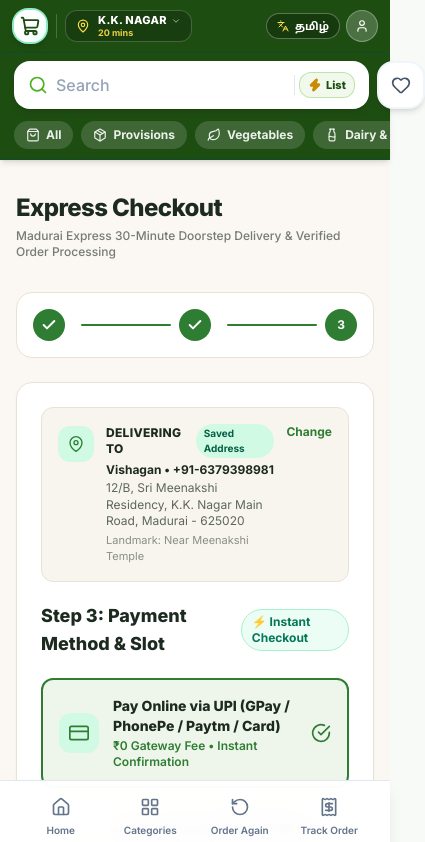
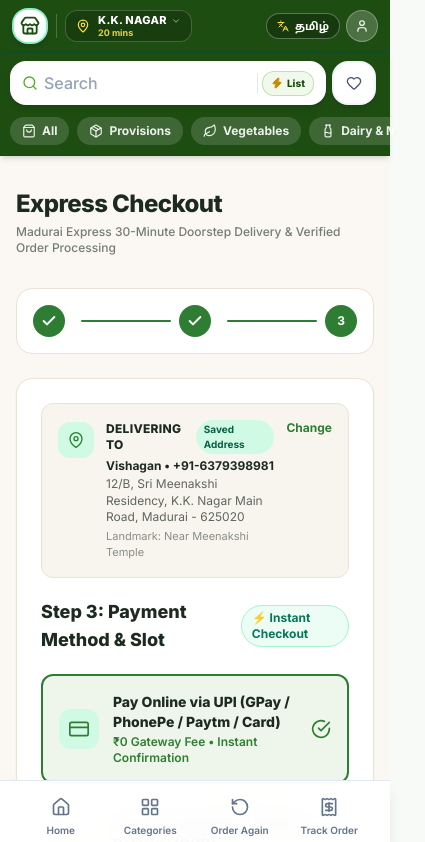
Before and after one commit to vishagan12/grocery, a Next.js app: page /checkout in a window 390 px wide. Shown: the top 842 px of the page, 425 px wide, since content can reach past the window. Built offline with nearby package versions, Linux system fonts and the light colour scheme.

Commit message:
fix: constrain wishlist button within screen edge and change logo to supermarket storefront

```diff
--- a/src/components/Header.tsx
+++ b/src/components/Header.tsx
@@ -10,6 +10,7 @@
   User,
   ChevronDown,
   Languages,
+  Store,
   ShoppingCart,
   ShoppingBag,
   Package,
@@ -83,7 +84,7 @@
           <div className="flex items-center justify-between gap-2.5">
             {/* Left: SA Logo Badge + Clean Aligned Location Pill */}
             <div className="flex items-center gap-2 sm:gap-3 min-w-0">
-              {/* Home Logo Button - Sleek Grocery Shopping Cart Icon Badge */}
+              {/* Home Logo Button - Supermarket Store Icon Badge */}
               <button
                 type="button"
                 onClick={() => {
@@ -92,11 +93,11 @@
                   window.scrollTo({ top: 0, behavior: 'smooth' });
                 }}
                 className="w-9 h-9 sm:w-10 sm:h-10 rounded-2xl bg-white text-[#1E4D12] flex items-center justify-center shadow-md border-2 border-emerald-300/80 hover:scale-105 active:scale-95 transition-all shrink-0 focus:outline-none group relative overflow-hidden"
-                title={lang === 'ta' ? 'ஸ்ரீ அம்மன் மளிகை முகப்பு' : 'Sri Amman Supermarket'}
+                title={lang === 'ta' ? 'ஸ்ரீ அம்மன் சூப்பர்மார்க்கெட் முகப்பு' : 'Sri Amman Supermarket'}
                 aria-label="Sri Amman Supermarket Home"
               >
                 <div className="absolute inset-0 bg-gradient-to-br from-white via-white to-emerald-50 opacity-90" />
-                <ShoppingCart className="w-5 h-5 text-[#1E4D12] group-hover:text-[#4CB01E] relative z-10 transition-colors drop-shadow-2xs stroke-[2.2]" />
+                <Store className="w-5 h-5 text-[#1E4D12] group-hover:text-[#4CB01E] relative z-10 transition-colors drop-shadow-2xs stroke-[2.2]" />
               </button>
 
               {/* Subtle vertical divider */}
@@ -166,20 +167,20 @@
             : 'bg-[#1E4D12] border-b border-emerald-900/60 shadow-md'
         }`}
       >
-        <div className="max-w-7xl mx-auto px-3.5 sm:px-6 pt-2 pb-1.5">
+        <div className="max-w-7xl mx-auto px-2.5 sm:px-6 pt-2 pb-1.5">
           {/* Row 2: Search Bar + Wishlist Heart Button Layout */}
-          <div ref={searchRef} className="relative z-30 mb-2">
-            <div className="flex items-center gap-2 sm:gap-2.5">
+          <div ref={searchRef} className="relative z-30 mb-2 w-full">
+            <div className="flex items-center gap-1.5 sm:gap-2.5 w-full">
               {/* Floating Pill Search Bar */}
               <div
-                className={`flex-1 flex items-center bg-white rounded-2xl shadow-md h-12 px-3 sm:px-4 border-2 transition-all ${
+                className={`flex-1 min-w-0 flex items-center bg-white rounded-2xl shadow-md h-11 sm:h-12 px-2.5 sm:px-4 border-2 transition-all ${
                   searchFocused
                     ? 'border-yellow-400 ring-2 ring-yellow-400/30'
                     : 'border-transparent'
                 }`}
               >
                 {/* Green Magnifying Glass Icon */}
-                <Search className="w-5 h-5 text-[#4CB01E] shrink-0 mr-2 sm:mr-2.5" />
+                <Search className="w-4 h-4 sm:w-5 sm:h-5 text-[#4CB01E] shrink-0 mr-1.5 sm:mr-2.5" />
 
                 {/* Input with simple clean placeholder */}
                 <input
@@ -194,14 +195,14 @@
                       dispatch({ type: 'SET_PAGE', page: 'products' });
                     }
                   }}
-                  className="flex-1 bg-transparent text-sm sm:text-base outline-none text-slate-900 placeholder-slate-400 font-medium min-w-0"
+                  className="flex-1 bg-transparent text-xs sm:text-base outline-none text-slate-900 placeholder-slate-400 font-medium min-w-0"
                 />
 
                 {state.searchQuery && (
                   <button
                     type="button"
                     onClick={() => dispatch({ type: 'SET_SEARCH', query: '' })}
-                    className="p-1 text-slate-400 hover:text-slate-600 mr-1.5"
+                    className="p-1 text-slate-400 hover:text-slate-600 mr-1"
                     aria-label="Clear search"
                   >
                     <X className="w-4 h-4" />
@@ -213,35 +214,35 @@
                 <button
                   type="button"
                   onClick={() => dispatch({ type: 'SET_PAGE', page: 'monthly-list' })}
-                  className="flex items-center gap-1 sm:gap-1.5 bg-[#F1F9EC] hover:bg-[#E2F3D9] text-[#1E4D12] px-2 sm:px-2.5 py-1 sm:py-1.5 rounded-xl text-[11px] sm:text-xs font-black transition-all shrink-0 border border-[#4CB01E]/30"
+                  className="flex items-center gap-1 sm:gap-1.5 bg-[#F1F9EC] hover:bg-[#E2F3D9] text-[#1E4D12] px-2 sm:px-2.5 py-1 sm:py-1.5 rounded-xl text-[10px] sm:text-xs font-black transition-all shrink-0 border border-[#4CB01E]/30"
                 >
-                  <Zap className="w-3.5 h-3.5 text-yellow-600 fill-current shrink-0" />
+                  <Zap className="w-3 h-3 sm:w-3.5 sm:h-3.5 text-yellow-600 fill-current shrink-0" />
                   <span className="whitespace-nowrap hidden xs:inline">
                     {lang === 'ta' ? 'மாத மளிகை' : 'Monthly List'}
                   </span>
                   <span className="whitespace-nowrap xs:hidden">
-                    {lang === 'ta' ? 'மாத மளிகை' : 'List'}
+                    {lang === 'ta' ? 'மாதம்' : 'List'}
                   </span>
                 </button>
               </div>
 
-              {/* Wishlist Heart Button - Perfectly aligned to the right of search bar */}
+              {/* Wishlist Heart Button - Accurately constrained within screen bounds */}
               <button
                 type="button"
                 onClick={() => dispatch({ type: 'SET_PAGE', page: 'wishlist' })}
-                className="relative h-12 w-12 rounded-2xl bg-white hover:bg-slate-50 border-2 border-slate-100 flex items-center justify-center transition-all shadow-md active:scale-95 shrink-0 group"
+                className="relative h-11 w-11 sm:h-12 sm:w-12 rounded-2xl bg-white hover:bg-slate-50 border-2 border-slate-100 flex items-center justify-center transition-all shadow-md active:scale-95 shrink-0 group mr-1"
                 aria-label="View Wishlist"
                 title="Wishlist"
               >
                 <Heart
-                  className={`w-5 h-5 transition-transform group-hover:scale-110 duration-200 ${
+                  className={`w-4 h-4 sm:w-5 sm:h-5 transition-transform group-hover:scale-110 duration-200 ${
                     state.wishlist.length > 0
                       ? 'fill-rose-500 text-rose-500'
                       : 'text-slate-600 group-hover:text-rose-500'
                   }`}
                 />
                 {state.wishlist.length > 0 && (
-                  <span className="absolute -top-1 -right-1 bg-rose-500 text-white text-[10px] font-black w-4 h-4 rounded-full flex items-center justify-center border-2 border-white shadow-xs animate-scale-in">
+                  <span className="absolute -top-1 -right-1 bg-rose-500 text-white text-[9px] sm:text-[10px] font-black w-4 h-4 rounded-full flex items-center justify-center border-2 border-white shadow-xs animate-scale-in">
                     {state.wishlist.length}
                   </span>
                 )}
```
